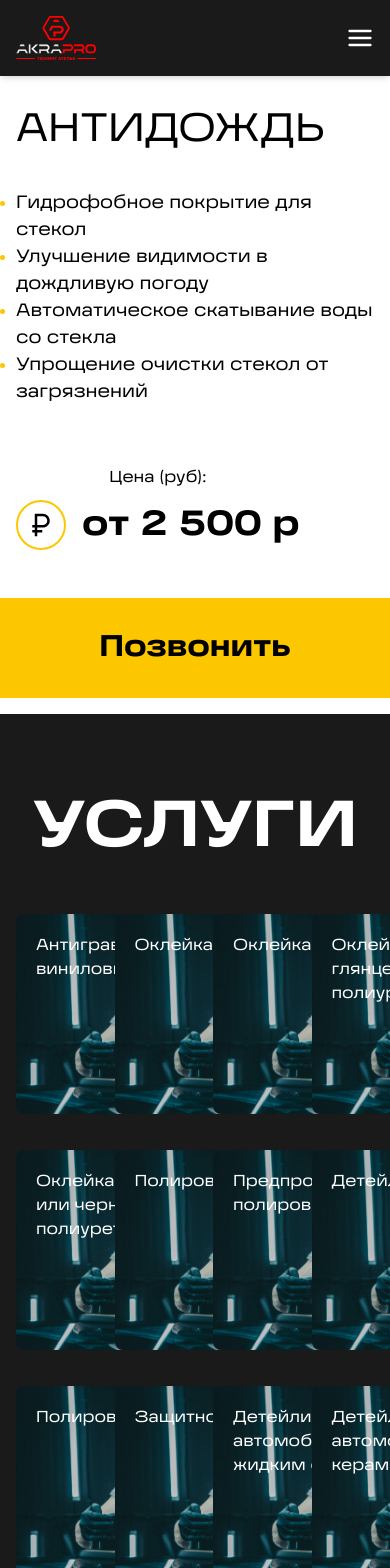
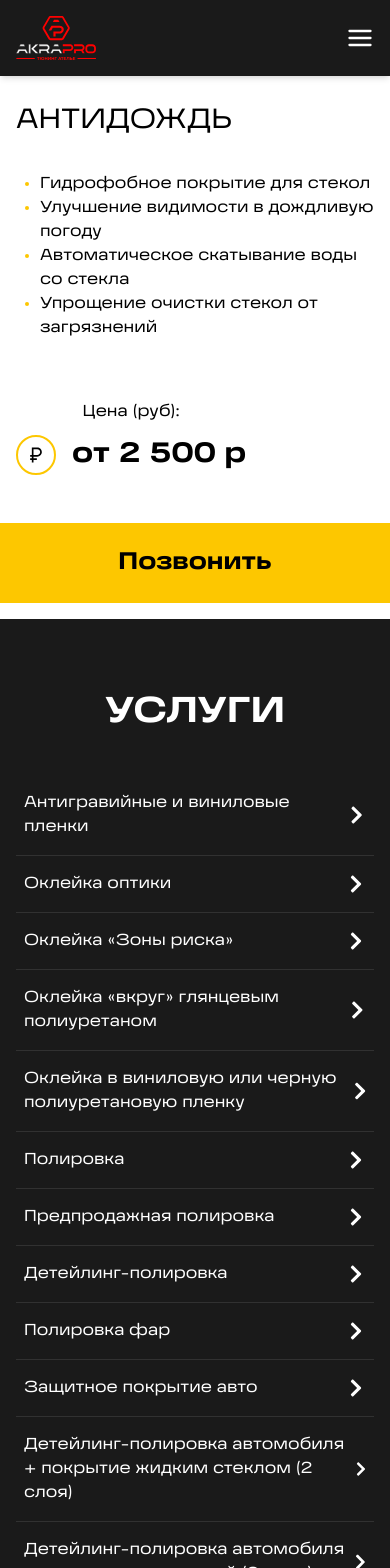
Before and after one commit to ZBersanov/akrapro, a Next.js app: page /services/anti-rain in a window 390 px wide. Shown: the top 1568 px of the page. Built offline with nearby package versions, Linux system fonts and the light colour scheme.

Commit message:
Адаптив Services

```diff
--- a/app/_components/Contacts.jsx
+++ b/app/_components/Contacts.jsx
@@ -3,26 +3,37 @@ import { FaVk } from "react-icons/fa6";
 import { FaTelegram } from "react-icons/fa";
 import Link from "next/link";
 
-
 const Contacts = () => {
   return (
-    <section className="py-[100px] bg-[var(--black)] text-[var(--white)] font-grandis" id="contacts">
-      <div className="container flex justify-between">
-        <h2 className="text-3xl font-semibold uppercase">Контакты</h2>
-        <div className="text-[#D0D0D0]">Адрес: <br />
-          <span className="text-white text-[18px]">г.Грозный, ул. Ханкальская 81</span>
+    <section
+      className="py-[100px] bg-black text-[var(--white)] font-grandis"
+      id="contacts"
+    >
+      <div className="container flex flex-col gap-6 md:flex-row md:justify-between">
+        <h2 className="text-xl sm:text-2xl font-semibold uppercase">Контакты</h2>
+
+        <div className="text-[#D0D0D0] text-sm sm:text-base">
+          Адрес: <br />
+          <span className="text-white text-[16px] sm:text-[18px]">
+            г. Грозный, ул. Ханкальская 81
+          </span>
         </div>
-        <div className="text-[#D0D0D0]">Телефон: <br />
-          <span className="text-white text-[18px]">+7 (989) 930-66-55</span>
+
+        <div className="text-[#D0D0D0] text-sm sm:text-base">
+          Телефон: <br />
+          <span className="text-white text-[16px] sm:text-[18px] whitespace-nowrap">
+            +7 (989) 930-66-55
+          </span>
         </div>
-        <div className="flex gap-2 text-[var(--orange)]">
-          <Link href={"#"}><FaYoutube size={30} /></Link>
-          <Link href={"#"}><FaVk size={30} /></Link>
-          <Link href={"#"}><FaTelegram size={30} /></Link>
+
+        <div className="flex gap-3 text-[var(--orange)]">
+          <Link href="#"><FaYoutube size={28} /></Link>
+          <Link href="#"><FaVk size={28} /></Link>
+          <Link href="#"><FaTelegram size={28} /></Link>
         </div>
       </div>
     </section>
-  )
-}
+  );
+};
 
-export default Contacts
+export default Contacts;
--- a/app/_components/Header.jsx
+++ b/app/_components/Header.jsx
@@ -1,5 +1,6 @@
 "use client"
 
+import { usePathname, useRouter } from "next/navigation"
 import { useState } from "react"
 import Image from "next/image"
 import Link from "next/link"
@@ -8,13 +9,24 @@ import { FiMenu, FiX } from "react-icons/fi"
 
 const Header = () => {
   const [menuOpen, setMenuOpen] = useState(false)
+  const router = useRouter()
+  const pathname = usePathname()
 
   const handleScroll = (e, id) => {
-    e.preventDefault()
-    const element = document.getElementById(id)
-    element?.scrollIntoView({ behavior: "smooth", block: "start" })
-    setMenuOpen(false)
-  }
+      e.preventDefault()
+      setMenuOpen(false)
+
+      // Если мы не на главной — перейти на нее с якорем
+      if (pathname !== "/") {
+        router.push(`/#${id}`)
+      } else {
+        // Если на главной — плавно проскроллить
+        const element = document.getElementById(id)
+        if (element) {
+          element.scrollIntoView({ behavior: "smooth", block: "start" })
+        }
+      }
+    }
 
   return (
     <header className="fixed top-0 left-0 w-full z-50 bg-[var(--black)] text-[var(--white)] py-4 shadow-md">
--- a/app/_components/Service.jsx
+++ b/app/_components/Service.jsx
@@ -1,17 +1,22 @@
-import Link from "next/link"
+import Link from "next/link";
+import { FaChevronRight } from "react-icons/fa";
 
+const Service = ({ service, isList }) => {
+  return (
+    <Link
+      href={`/services/${service.slug}`}
+      className={`w-full group transition-transform duration-300 ${
+        isList
+          ? "flex items-center justify-between py-4 border-b border-white/10 hover:bg-white/5 px-2"
+          : "font-grandis max-w-[276px] h-[200px] bg-[url('/bg-for-service.jpg')] bg-cover bg-no-repeat bg-center p-5 text-white bg-gray-500 hover:scale-[1.05] rounded-lg"
+      }`}
+    >
+      <span className="text-white">{service.title}</span>
+      {isList && (
+        <FaChevronRight className="text-white transition-transform group-hover:translate-x-1" size={20} />
+      )}
+    </Link>
+  );
+};
 
-const Service = ({service}) => {
-
-  return (
-    <Link href={`/services/${service.slug}`}
-       className="font-grandis w-[276px] h-[200px] bg-[url('/bg-for-service.jpg')]
-        bg-cover bg-no-repeat bg-center p-5 text-white bg-gray-500 transition-transform
-        duration-300 hover:scale-[1.1] rounded-lg"
-    >
-      {service.title}
-    </Link>
-  )
-}
-
-export default Service
+export default Service;
--- a/app/_components/Services.jsx
+++ b/app/_components/Services.jsx
@@ -1,21 +1,29 @@
-import Service from "./Service"
-import Title from "./Title"
-import { serviceData } from "../_data/service-data"
-
+import Service from "./Service";
+import Title from "./Title";
+import { serviceData } from "../_data/service-data";
 
 const Services = () => {
-
-
   return (
     <section className="pt-[50px] bg-[var(--black)]" id="services">
       <Title title="Услуги" />
-      <div className="container mt-5 grid grid-cols-4 gap-9">
-        {serviceData.map((service, i) => (
-          <Service service={service} key={i} />
-        ))}
+
+      <div className="container mt-5">
+        {/* Список на XS экранах */}
+        <div className="block sm:hidden">
+          {serviceData.map((service, i) => (
+            <Service key={i} service={service} isList />
+          ))}
+        </div>
+
+        {/* Сетка на SM и выше */}
+        <div className="hidden sm:grid grid-cols-2 md:grid-cols-3 lg:grid-cols-4 gap-4 sm:gap-6 justify-items-center">
+          {serviceData.map((service, i) => (
+            <Service key={i} service={service} isList={false} />
+          ))}
+        </div>
       </div>
     </section>
-  )
-}
+  );
+};
 
-export default Services
+export default Services;
--- a/app/_components/Title.jsx
+++ b/app/_components/Title.jsx
@@ -1,10 +1,12 @@
+const Title = ({ title }) => {
+  return (
+    <div
+      className="font-grandis text-[36px] sm:text-[44px] md:text-[52px] lg:text-[65px]
+        text-white uppercase text-center font-semibold py-4"
+    >
+      {title}
+    </div>
+  );
+};
 
-
-const Title = ({title}) => {
-
-  return (
-    <div className='font-grandis text-[65px] text-white uppercase text-center font-semibold py-4'>{title}</div>
-  )
-}
-
-export default Title
+export default Title;
--- a/app/services/[slug]/page.jsx
+++ b/app/services/[slug]/page.jsx
@@ -17,28 +17,45 @@ export default async function Page({params}) {
   if (!service) return notFound()
 
   return (
-    <div className="mt-[100px] font-grandis">
-      <div className="container">
+      <div className="mt-[100px] font-grandis overflow-x-hidden">
+        <div className="container px-4 sm:px-6">
           <div className="mb-[40px]">
-          <h2 className="text-[40px] uppercase">{service.title}</h2>
-          <ul className="pt-[30px] text-[18px] list-disc [&>li::marker]:text-yellow-400">
+            <h2 className="text-[28px] sm:text-[32px] md:text-[36px] lg:text-[40px] uppercase">
+              {service.title}
+            </h2>
+
+            <ul className="pt-[30px] text-[16px] sm:text-[18px] list-disc pl-6 sm:pl-8 [&>li::marker]:text-yellow-400">
               {service.description.map((item, i) => (
                 <li key={i}>{item}</li>
-            ) )}
+              ))}
             </ul>
+
+
             <div className="inline-block">
-            <div className="mt-[60px] text-center">Цена (руб):</div>
-            <div className="flex gap-4 mt-[10px]">
-              <MdCurrencyRuble size={50} className=" border-[2px] border-yellow-400 rounded-full p-2" />
-              <div className="text-[35px] font-semibold">{service.price}</div>
+              <div className="mt-[60px] text-center text-[16px] sm:text-[18px]">Цена (руб):</div>
+              <div className="flex gap-4 mt-[10px] items-center">
+                <MdCurrencyRuble
+                  size={40}
+                  className="border-[2px] border-yellow-400 rounded-full p-2"
+                />
+                <div className="text-[28px] sm:text-[35px] font-semibold">
+                  {service.price}
                 </div>
               </div>
             </div>
           </div>
-      <Link href="tel:+79899306655" className="flex items-center justify-center w-full bg-yellow-400 h-[100px] my-4 text-[30px] font-semibold transition-colors duration-300 hover:bg-black hover:text-white">
+        </div>
+
+        <Link
+          href="tel:+79899306655"
+          className="flex items-center justify-center w-full bg-yellow-400 h-[80px] sm:h-[100px] my-4 text-[24px] sm:text-[30px] font-semibold transition-colors duration-300 hover:bg-black hover:text-white"
+        >
           Позвонить
         </Link>
+
         <Services />
       </div>
+
+
   );
 }
--- /dev/null
+++ b/tailwind.config.js
@@ -0,0 +1,7 @@
+export const theme = {
+  extend: {
+    screens: {
+      xs: "480px",
+    },
+  },
+};
```
Also changed, not shown: app/_components/Portfolio.jsx (+27 -12 lines). Lines whose indentation alone changed are shown as unchanged.
